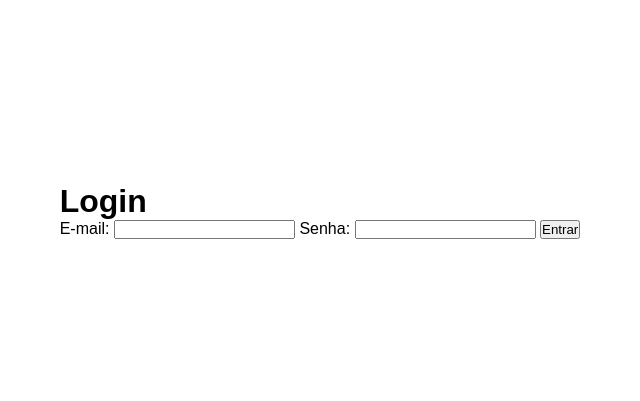
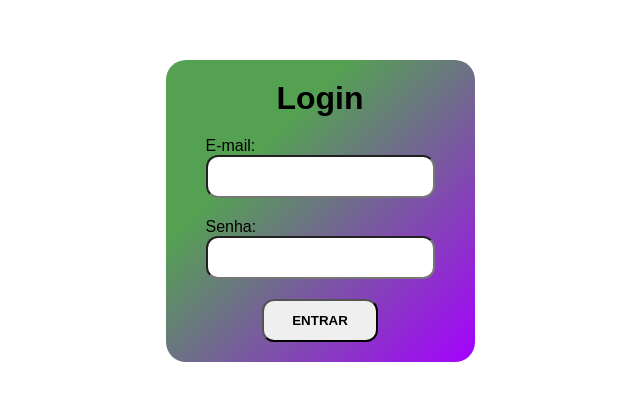
Before and after one commit to vanriwerson/desafio-tela-de-login, a plain HTML site: page index.html in a window 1280 px wide. Shown: the part 189-590 px from the top of the page, without its empty margins (320-960 px from the left). Drawn offline with Linux system fonts and the light colour scheme.

Commit message:
feat: adding styles for login form

```diff
--- a/style.css
+++ b/style.css
@@ -12,3 +12,34 @@ body {
   justify-content: center;
   width: 100vw;
 }
+
+form {
+  align-items: center;
+  background: linear-gradient(135deg, rgba(13,121,9,0.7) 30%, rgba(166,0,255,1) 100%);
+  border-radius: 20px;
+  display: flex;
+  flex-direction: column;
+  justify-content: center;
+  padding: 20px 40px;
+}
+
+h1 {
+  margin-bottom: 20px;
+}
+
+label {
+  align-self: flex-start;
+}
+
+input {
+  border-radius: 12px;
+  margin-bottom: 20px;
+  padding: 12px 24px;
+}
+
+button {
+  border-radius: 12px;
+  font-weight: bold;
+  padding: 12px 28px;
+  text-transform: uppercase;
+}
```
